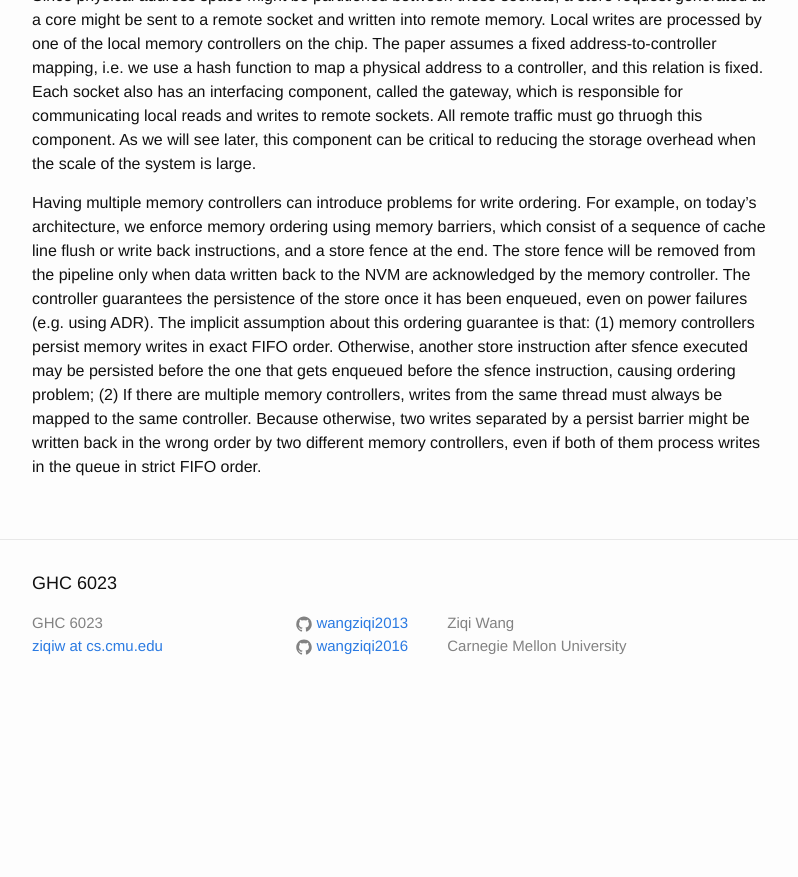
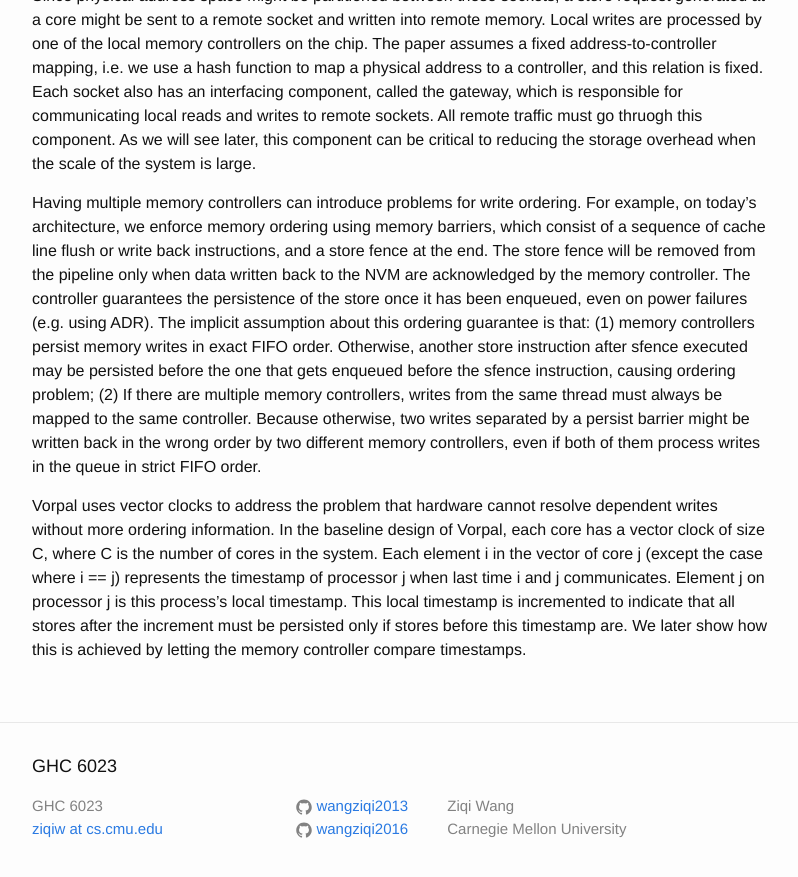
Before and after one commit to wangziqi2013/wangziqi2013.github.io, a Jekyll site: the page built from _posts/2019-11-15-vorpal.markdown, in a window 1280 px wide and 900 px high, scrolled down 907 px. Shown: the top 877 px of the window, without its empty margins (238-1036 px from the left). Built offline with Jekyll 4.4.1, drawn with Linux system fonts in a browser that asks for light colours; before the commit the page ends 1624 px from its top, so only the background shows below that.

Commit message:
Adding timestamps

```diff
--- a/_posts/2019-11-15-vorpal.markdown
+++ b/_posts/2019-11-15-vorpal.markdown
@@ -45,3 +45,10 @@ persisted before the one that gets enqueued before the sfence instruction, causi
 multiple memory controllers, writes from the same thread must always be mapped to the same controller. Because otherwise,
 two writes separated by a persist barrier might be written back in the wrong order by two different memory controllers,
 even if both of them process writes in the queue in strict FIFO order.
+
+Vorpal uses vector clocks to address the problem that hardware cannot resolve dependent writes without more ordering
+information. In the baseline design of Vorpal, each core has a vector clock of size C, where C is the number of cores
+in the system. Each element i in the vector of core j (except the case where i == j) represents the timestamp of processor
+j when last time i and j communicates. Element j on processor j is this process's local timestamp. This local timestamp
+is incremented to indicate that all stores after the increment must be persisted only if stores before this timestamp
+are. We later show how this is achieved by letting the memory controller compare timestamps.
```
